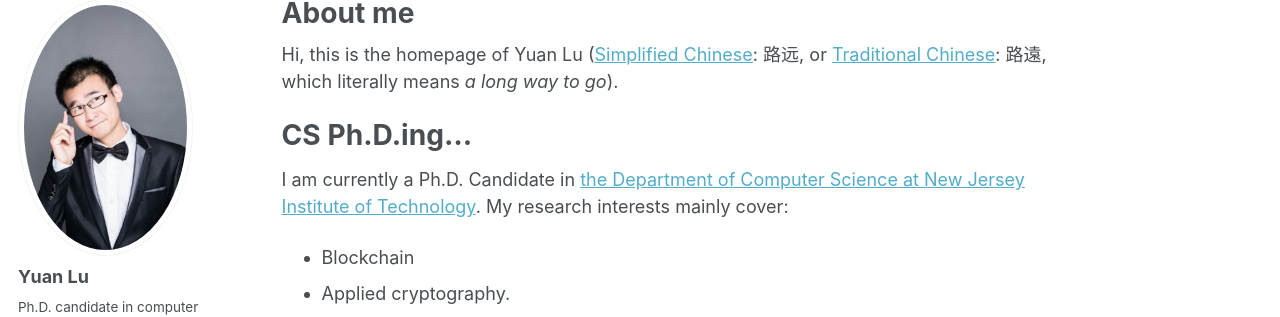
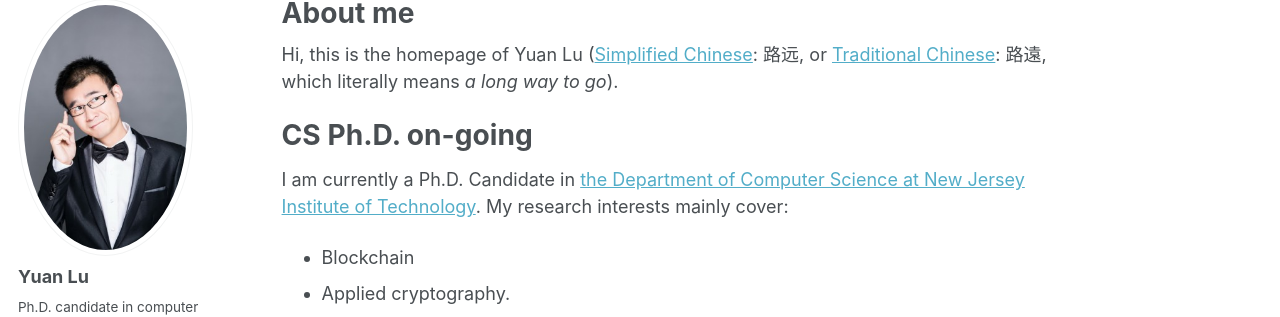
Before and after one commit to yylluu/yylluu.github.io, a Jekyll site: the page built from _pages/about.md, in a window 1280 px wide and 1335 px high. Shown: the part 119-436 px from the top of the window. Built offline with Jekyll 4.4.1, drawn with Linux system fonts in a browser that asks for light colours.

Commit message:
Update about.md

```diff
--- a/_pages/about.md
+++ b/_pages/about.md
@@ -11,7 +11,7 @@ redirect_from:
 Hi, this is the homepage of Yuan Lu ([Simplified Chinese](https://en.wikipedia.org/wiki/Simplified_Chinese_characters): 路远, or [Traditional Chinese](https://en.wikipedia.org/wiki/Traditional_Chinese_characters): 路遠, which literally means *a long way to go*).
 
 
-CS Ph.D.ing...
+CS Ph.D. on-going
 ======
 I am currently a Ph.D. Candidate in [the Department of Computer Science at New Jersey Institute of Technology](https://cs.njit.edu/). My research interests mainly cover:
 * Blockchain
```
